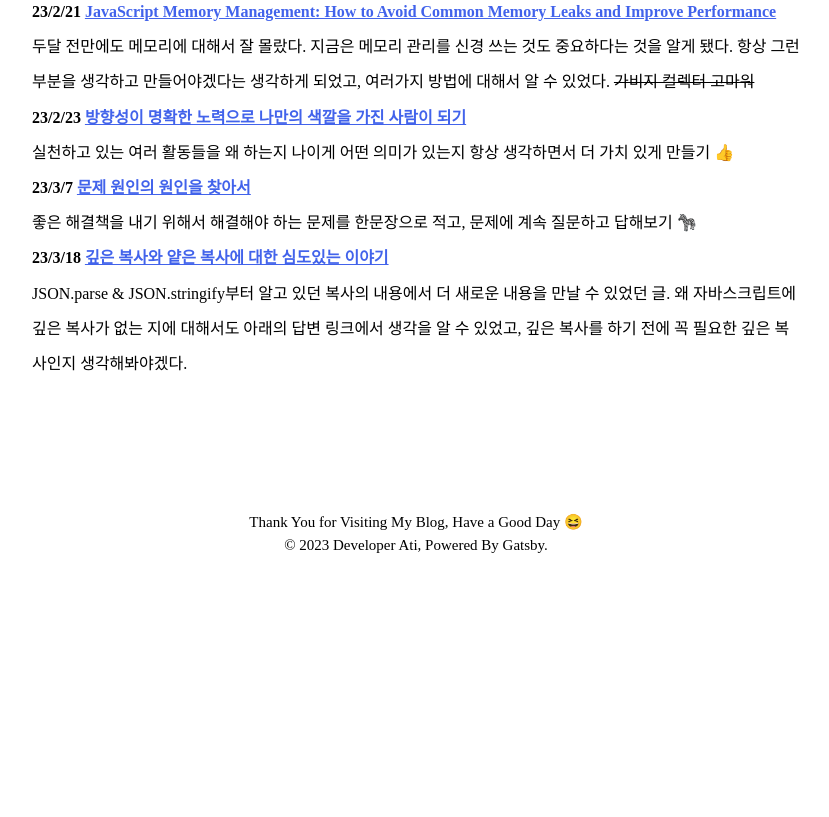
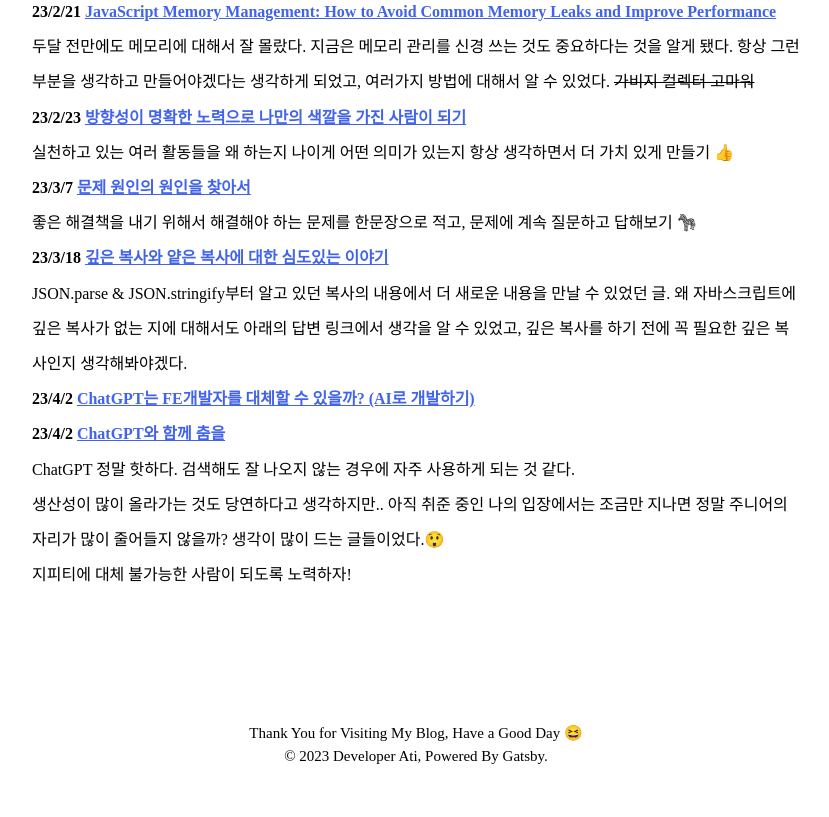
Before and after one commit to lolWK/lolWK.github.io, a Gatsby site: page /article/read_article/ in a window 1280 px wide. Shown: the part 1108-1925 px from the top of the page, without its empty margins (224-1053 px from the left). Before the commit the page ends 1714 px from the top, so only its background shows below. Built offline with nearby package versions, Linux system fonts and the light colour scheme; Gatsby itself is replaced by a stand-in of ours; a web font is replaced by a local one.

Commit message:
posting(아티클): 230402

```diff
--- a/contents/article/read_article.md
+++ b/contents/article/read_article.md
@@ -45,3 +45,11 @@ thumbnail: './article_thm1.jpg'
 #### 23/3/18 [깊은 복사와 얕은 복사에 대한 심도있는 이야기](https://medium.com/watcha/%EA%B9%8A%EC%9D%80-%EB%B3%B5%EC%82%AC%EC%99%80-%EC%96%95%EC%9D%80-%EB%B3%B5%EC%82%AC%EC%97%90-%EB%8C%80%ED%95%9C-%EC%8B%AC%EB%8F%84%EC%9E%88%EB%8A%94-%EC%9D%B4%EC%95%BC%EA%B8%B0-2f7d797e008a)
 
 `JSON.parse & JSON.stringify`부터 알고 있던 복사의 내용에서 더 새로운 내용을 만날 수 있었던 글. 왜 자바스크립트에 깊은 복사가 없는 지에 대해서도 아래의 답변 링크에서 생각을 알 수 있었고, 깊은 복사를 하기 전에 꼭 필요한 깊은 복사인지 생각해봐야겠다.
+
+#### 23/4/2 [ChatGPT는 FE개발자를 대체할 수 있을까? (AI로 개발하기)](https://fe-developers.kakaoent.com/2023/230323-chatgpt-and-fe-developer/)
+
+#### 23/4/2 [ChatGPT와 함께 춤을](https://jojoldu.tistory.com/709)
+
+ChatGPT 정말 핫하다. 검색해도 잘 나오지 않는 경우에 자주 사용하게 되는 것 같다.</br>
+생산성이 많이 올라가는 것도 당연하다고 생각하지만.. 아직 취준 중인 나의 입장에서는 조금만 지나면 정말 주니어의 자리가 많이 줄어들지 않을까? 생각이 많이 드는 글들이었다.😲</br>
+지피티에 대체 불가능한 사람이 되도록 노력하자!
```
